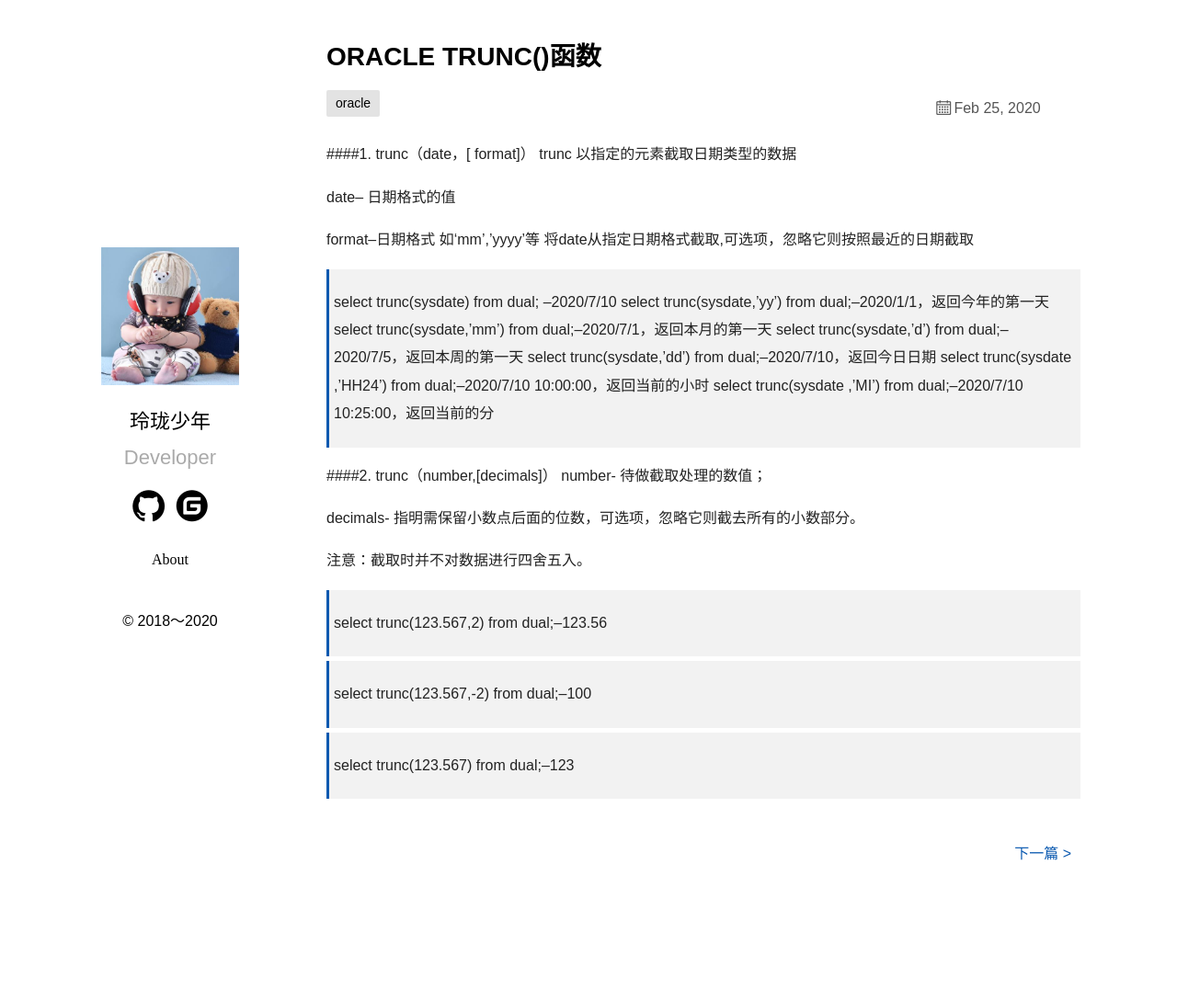
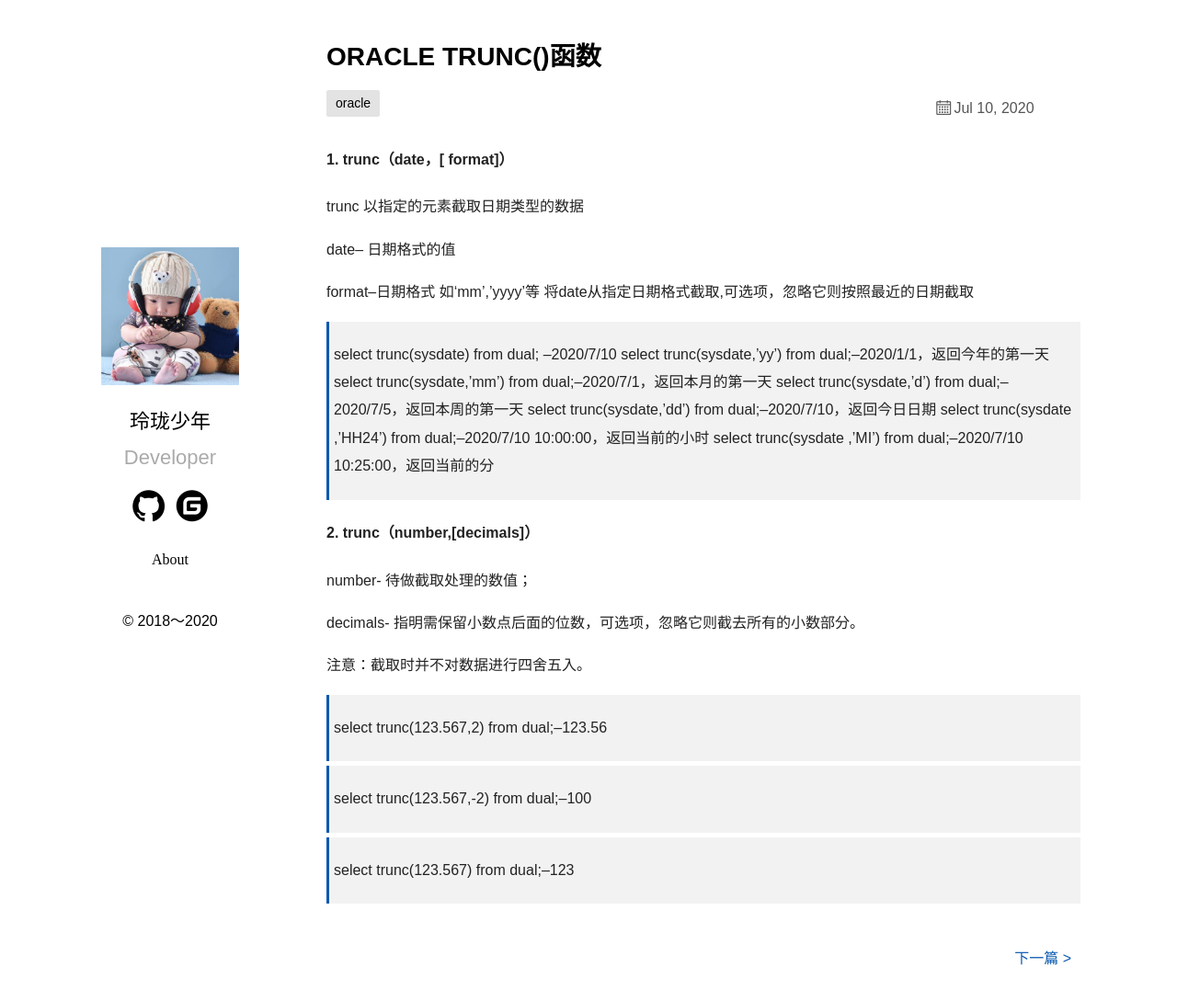
Before and after one commit to auaa/auaa.github.io, a Jekyll site: the page built from _posts/2020-7-10-oracle-trunc.md, in a window 1280 px wide and 1142 px high. Shown: the top 1089 px of the window at 92% size. Built offline with Jekyll 4.4.1, drawn with Linux system fonts in a browser that asks for light colours; some web fonts are replaced; comment, search, counter and statistics services are not loaded.

Commit message:
oracle trunc

```diff
--- a/_posts/2020-7-10-oracle-trunc.md
+++ b/_posts/2020-7-10-oracle-trunc.md
@@ -1,14 +1,14 @@
 ---
 layout: post
 title: ORACLE TRUNC()函数
-date: 2020-2-25 10:02:12 +0800
+date: 2020-7-10 10:02:12 +0800
 tags: [oracle]
 published: true
 location: 杭州
 feature:
 ---
 
-####1. trunc（date，[ format]）
+#### 1. trunc（date，[ format]）
 trunc 以指定的元素截取日期类型的数据
 
 date– 日期格式的值
@@ -23,7 +23,7 @@ format–日期格式 如‘mm','yyyy'等 将date从指定日期格式截取,可
 > select trunc(sysdate ,'HH24') from dual;--2020/7/10 10:00:00，返回当前的小时
 > select trunc(sysdate ,'MI') from dual;--2020/7/10 10:25:00，返回当前的分
 
-####2. trunc（number,[decimals]）
+#### 2. trunc（number,[decimals]）
 number- 待做截取处理的数值；
 
 decimals- 指明需保留小数点后面的位数，可选项，忽略它则截去所有的小数部分。
```
